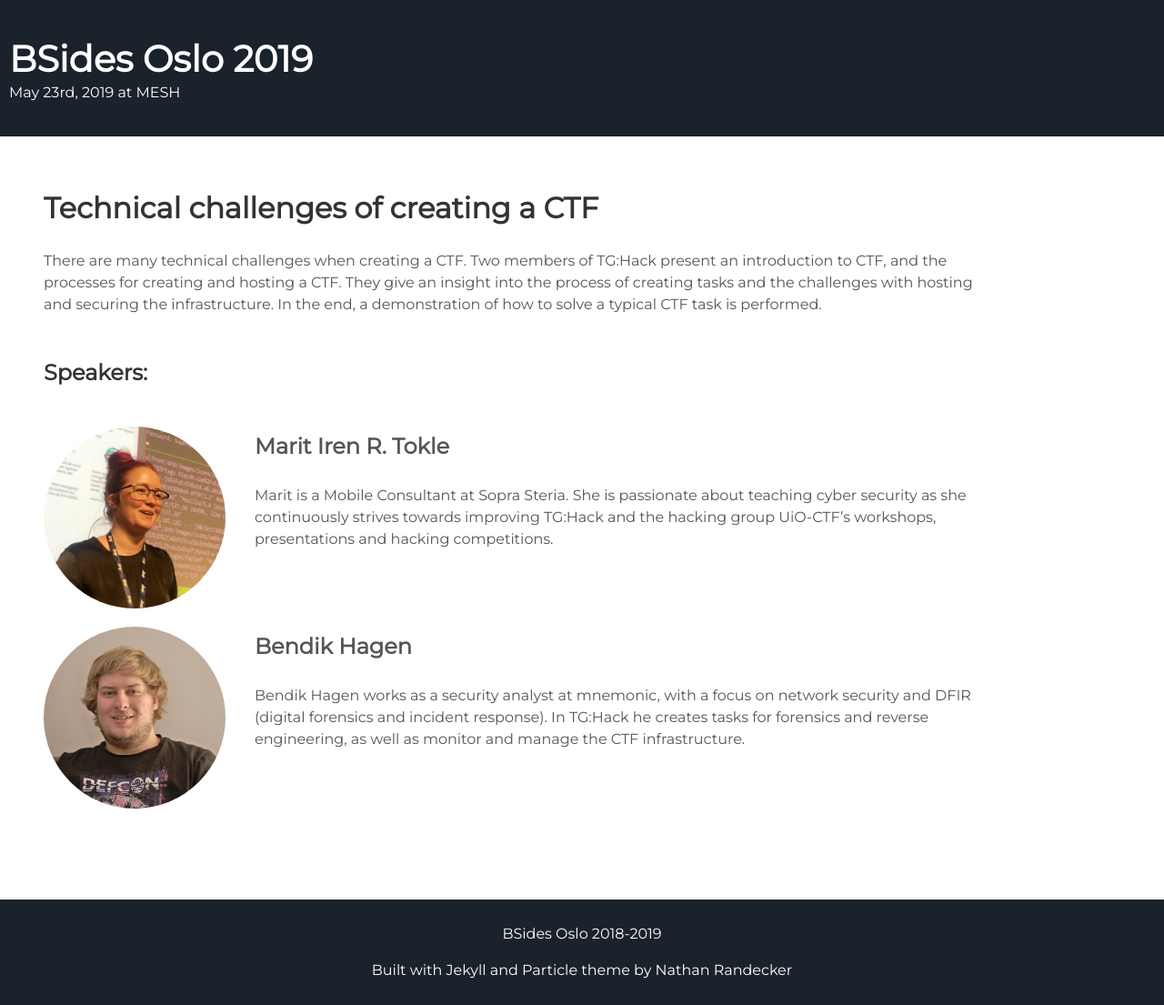
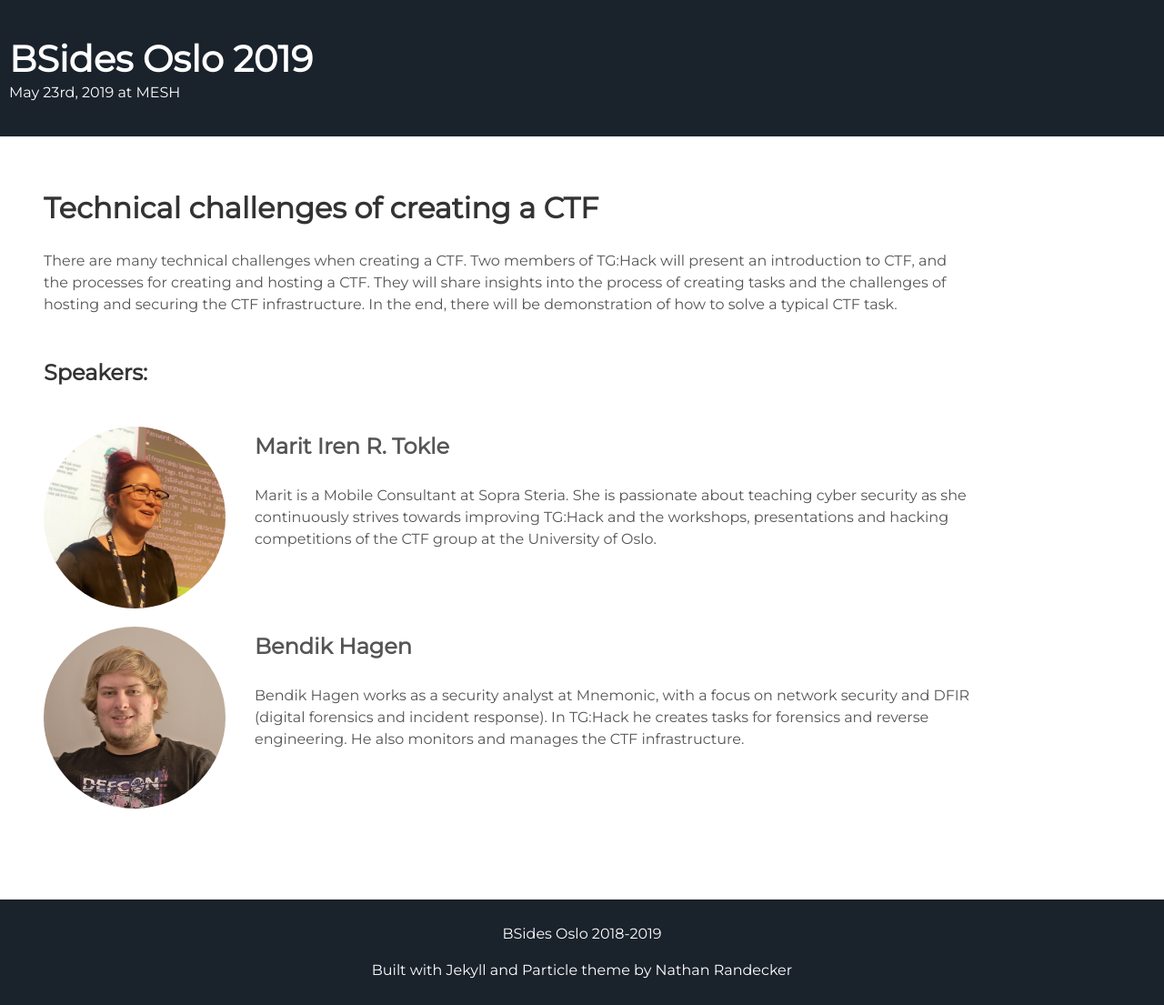
Before and after one commit to eoftedal/2019, a Jekyll site: the page built from _talks/technical_challenges_of_creating_a_ctf.md, in a window 1280 px wide. Shown: the whole page at 91% size. Built offline with Jekyll 4.4.1, drawn with Linux system fonts in a browser that asks for light colours.

Commit message:
minor grammar, clarity, usage, flow

```diff
--- a/_talks/technical_challenges_of_creating_a_ctf.md
+++ b/_talks/technical_challenges_of_creating_a_ctf.md
@@ -4,10 +4,10 @@
 speakers:
 - name: Marit Iren R. Tokle
   image: marit_tokle.jpg
-  bio: Marit is a Mobile Consultant at Sopra Steria. She is passionate about teaching cyber security as she continuously strives towards improving TG:Hack and the hacking group UiO-CTF’s workshops, presentations and hacking competitions.
+  bio: Marit is a Mobile Consultant at Sopra Steria. She is passionate about teaching cyber security as she continuously strives towards improving TG:Hack and the workshops, presentations and hacking competitions of the CTF group at the University of Oslo.
 - name: Bendik Hagen
   image: bendik.jpg
-  bio: Bendik Hagen works as a security analyst at mnemonic, with a focus on network security and DFIR (digital forensics and incident response). In TG:Hack he creates tasks for forensics and reverse engineering, as well as monitor and manage the CTF infrastructure.
+  bio: Bendik Hagen works as a security analyst at Mnemonic, with a focus on network security and DFIR (digital forensics and incident response). In TG:Hack he creates tasks for forensics and reverse engineering. He also monitors and manages the CTF infrastructure.
 ---
 
-There are many technical challenges when creating a CTF. Two members of TG:Hack present an introduction to CTF, and the processes for creating and hosting a CTF. They give an insight into the process of creating tasks and the challenges with hosting and securing the infrastructure. In the end, a demonstration of how to solve a typical CTF task is performed.
+There are many technical challenges when creating a CTF. Two members of TG:Hack will present an introduction to CTF, and the processes for creating and hosting a CTF. They will share insights into the process of creating tasks and the challenges of hosting and securing the CTF infrastructure. In the end, there will be demonstration of how to solve a typical CTF task.
```
